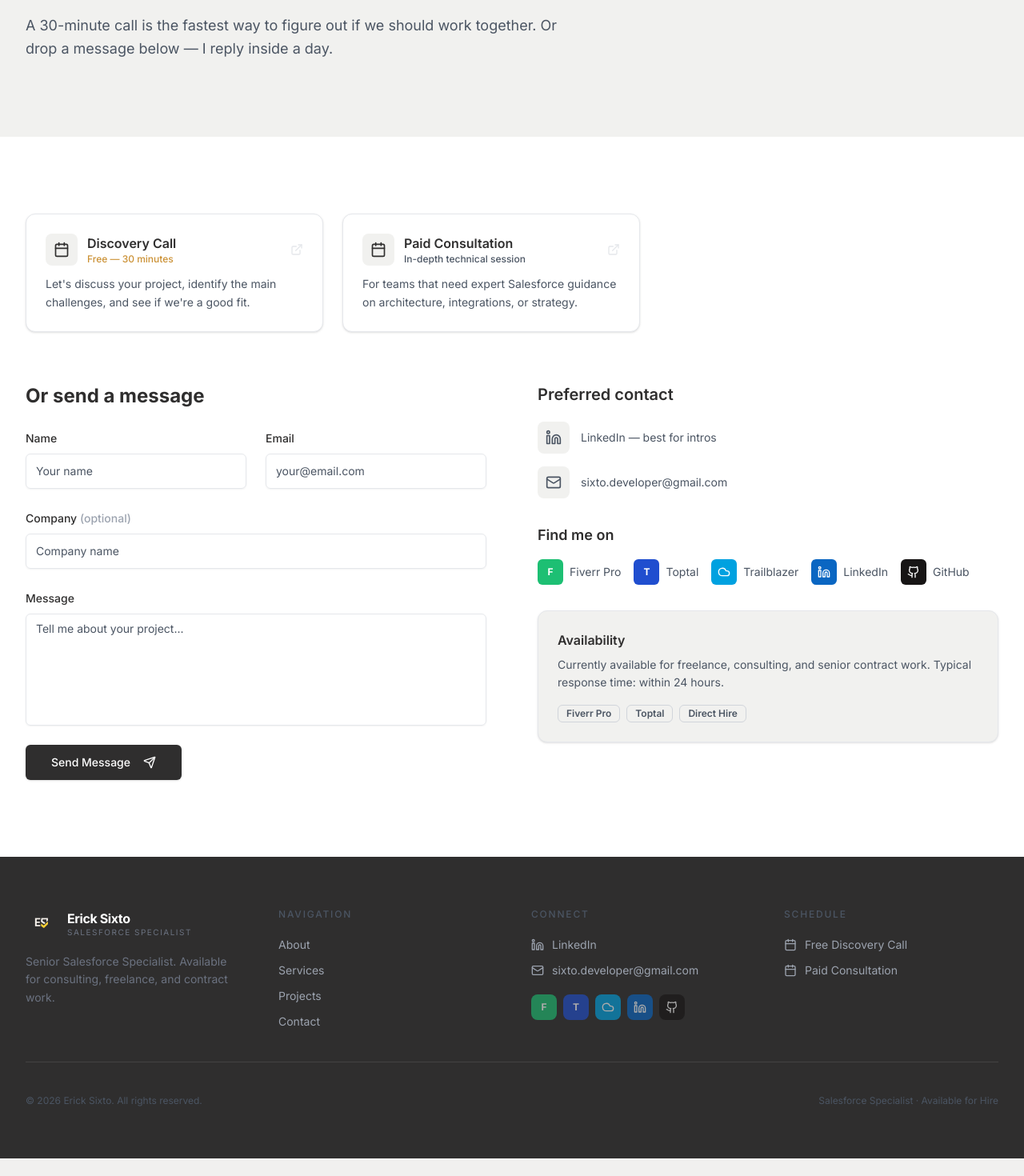
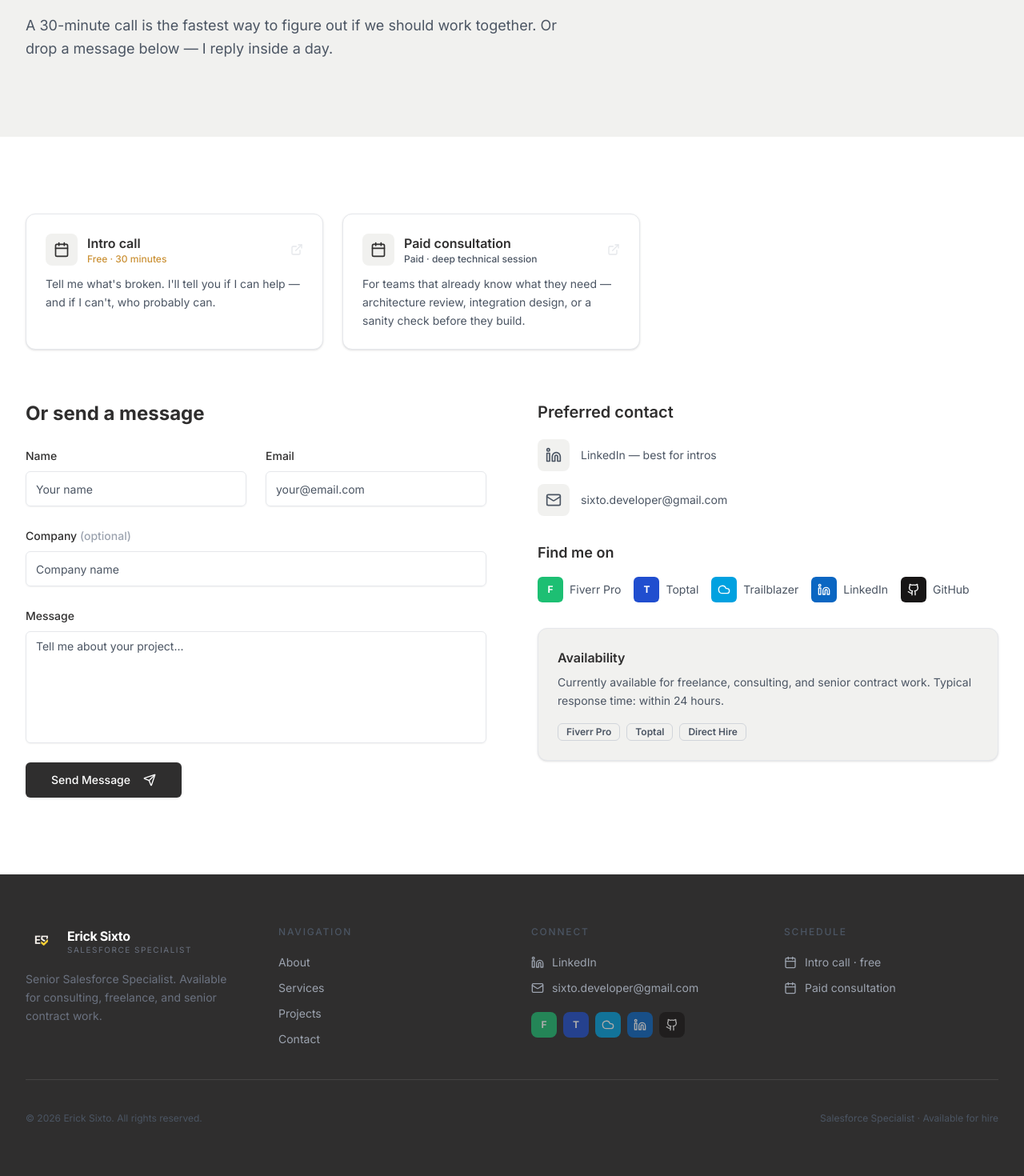
Before and after one commit to ErickSixto/ErickSixto.github.io, a React (Create React App) app: page /contact in a window 1280 px wide. Shown: the part 267-1737 px from the top of the page at 80% size. Before the commit the page ends 1715 px from the top, so only its background shows below. Built offline with nearby package versions, Linux system fonts and the light colour scheme.

Commit message:
copy: round 1 — fix hardcoded copy leaks across pages and footer

```diff
--- a/src/components/layout/Footer.jsx
+++ b/src/components/layout/Footer.jsx
@@ -27,7 +27,7 @@
               </div>
             </Link>
             <p className="text-sm text-gray-500 leading-relaxed max-w-xs mt-4">
-              Senior Salesforce Specialist. Available for consulting, freelance, and contract work.
+              Senior Salesforce Specialist. Available for consulting, freelance, and senior contract work.
             </p>
           </div>
 
@@ -62,10 +62,10 @@
             <h4 className="text-xs font-medium uppercase tracking-[0.15em] text-gray-600 mb-5">Schedule</h4>
             <div className="flex flex-col gap-3">
               <a href={meetingLinks.discovery.url} target="_blank" rel="noopener noreferrer" className="text-sm text-gray-400 hover:text-white transition-colors duration-200 flex items-center gap-2.5">
-                <Calendar className="h-4 w-4 flex-shrink-0" /> Free Discovery Call
+                <Calendar className="h-4 w-4 flex-shrink-0" /> Intro call · free
               </a>
               <a href={meetingLinks.consultation.url} target="_blank" rel="noopener noreferrer" className="text-sm text-gray-400 hover:text-white transition-colors duration-200 flex items-center gap-2.5">
-                <Calendar className="h-4 w-4 flex-shrink-0" /> Paid Consultation
+                <Calendar className="h-4 w-4 flex-shrink-0" /> Paid consultation
               </a>
             </div>
           </div>
@@ -75,7 +75,7 @@
 
         <div className="flex flex-col sm:flex-row justify-between items-center gap-3">
           <p className="text-xs text-gray-600">&copy; {new Date().getFullYear()} Erick Sixto. All rights reserved.</p>
-          <p className="text-xs text-gray-600">Salesforce Specialist &middot; Available for Hire</p>
+          <p className="text-xs text-gray-600">Salesforce Specialist &middot; Available for hire</p>
         </div>
       </div>
     </footer>
--- a/src/pages/ContactPage.jsx
+++ b/src/pages/ContactPage.jsx
@@ -52,12 +52,12 @@
                   <div className="flex items-center gap-3 mb-3">
                     <div className="p-2.5 bg-[#F1F1EF] rounded-lg group-hover:bg-[#CB9135]/10 transition-colors"><Calendar className="h-5 w-5 text-[#2F2E2E]" /></div>
                     <div>
-                      <h3 className="font-semibold text-[#2F2E2E]">Discovery Call</h3>
-                      <p className="text-xs text-[#CB9135] font-medium">Free — 30 minutes</p>
+                      <h3 className="font-semibold text-[#2F2E2E]">Intro call</h3>
+                      <p className="text-xs text-[#CB9135] font-medium">Free · 30 minutes</p>
                     </div>
                     <ExternalLink className="h-4 w-4 text-[#E5E7EB] group-hover:text-[#4B5563] transition-colors ml-auto" />
                   </div>
-                  <p className="text-sm text-[#4B5563] leading-relaxed">Let's discuss your project, identify the main challenges, and see if we're a good fit.</p>
+                  <p className="text-sm text-[#4B5563] leading-relaxed">Tell me what's broken. I'll tell you if I can help — and if I can't, who probably can.</p>
                 </Card>
               </a>
               <a href={meetingLinks.consultation.url} target="_blank" rel="noopener noreferrer">
@@ -65,12 +65,12 @@
                   <div className="flex items-center gap-3 mb-3">
                     <div className="p-2.5 bg-[#F1F1EF] rounded-lg group-hover:bg-[#CB9135]/10 transition-colors"><Calendar className="h-5 w-5 text-[#2F2E2E]" /></div>
                     <div>
-                      <h3 className="font-semibold text-[#2F2E2E]">Paid Consultation</h3>
-                      <p className="text-xs text-[#4B5563] font-medium">In-depth technical session</p>
+                      <h3 className="font-semibold text-[#2F2E2E]">Paid consultation</h3>
+                      <p className="text-xs text-[#4B5563] font-medium">Paid · deep technical session</p>
                     </div>
                     <ExternalLink className="h-4 w-4 text-[#E5E7EB] group-hover:text-[#4B5563] transition-colors ml-auto" />
                   </div>
-                  <p className="text-sm text-[#4B5563] leading-relaxed">For teams that need expert Salesforce guidance on architecture, integrations, or strategy.</p>
+                  <p className="text-sm text-[#4B5563] leading-relaxed">For teams that already know what they need — architecture review, integration design, or a sanity check before they build.</p>
                 </Card>
               </a>
             </div>
--- a/src/pages/HomePage.jsx
+++ b/src/pages/HomePage.jsx
@@ -161,7 +161,7 @@
             <div className="max-w-3xl">
               <p className="text-[13px] uppercase tracking-[0.2em] text-[#CB9135] mb-4">Why Erick</p>
               <h2 className="text-3xl md:text-4xl font-bold text-[#2F2E2E] mb-6">
-                Salesforce that works for your team, not against it
+                The work I refuse to do
               </h2>
               <p className="text-lg text-[#4B5563] leading-relaxed">
                 Most Salesforce orgs have too many features and not enough adoption. I focus on the opposite — less configuration, more usability. If your team won't use it, I won't build it.
@@ -380,7 +380,7 @@
             <div className="mb-12">
               <p className="text-[13px] uppercase tracking-[0.2em] text-[#CB9135] mb-4">Verified Results</p>
               <h2 className="text-3xl md:text-4xl font-bold text-[#2F2E2E]">Numbers you can verify</h2>
-              <p className="text-[#4B5563] mt-3 max-w-lg">Every metric links to a public profile. No placeholders — real, trackable proof.</p>
+              <p className="text-[#4B5563] mt-3 max-w-lg">Every metric links to a public profile. Click through and verify.</p>
             </div>
           </MotionSection>
           <StaggerContainer className="grid grid-cols-1 sm:grid-cols-2 md:grid-cols-3 gap-6">
@@ -431,7 +431,7 @@
           <MotionSection>
             <h2 className="text-3xl md:text-4xl font-bold text-white mb-5">Got an org that's fighting your team?</h2>
             <p className="text-lg text-gray-400 mb-10 max-w-2xl mx-auto leading-relaxed">
-              Whether it's a messy data model, a broken integration, or a portal that needs rebuilding — let's start with a free conversation.
+              Messy data model, broken integration, portal that users avoid — start with a 30-minute call. No pitch.
             </p>
             <div className="flex flex-wrap justify-center gap-4">
               <a href={meetingLinks.discovery.url} target="_blank" rel="noopener noreferrer">
--- a/src/pages/ServicesPage.jsx
+++ b/src/pages/ServicesPage.jsx
@@ -32,9 +32,7 @@
               What I deliver
             </h1>
             <p className="text-lg text-[#4B5563] max-w-2xl leading-relaxed">
-              From implementation to integration, I deliver Salesforce work that
-              reduces operational friction and creates systems teams can actually
-              maintain.
+              Six services I keep coming back to. All of them start with the same question — can your team maintain this after I'm gone?
             </p>
           </MotionSection>
         </div>
```
